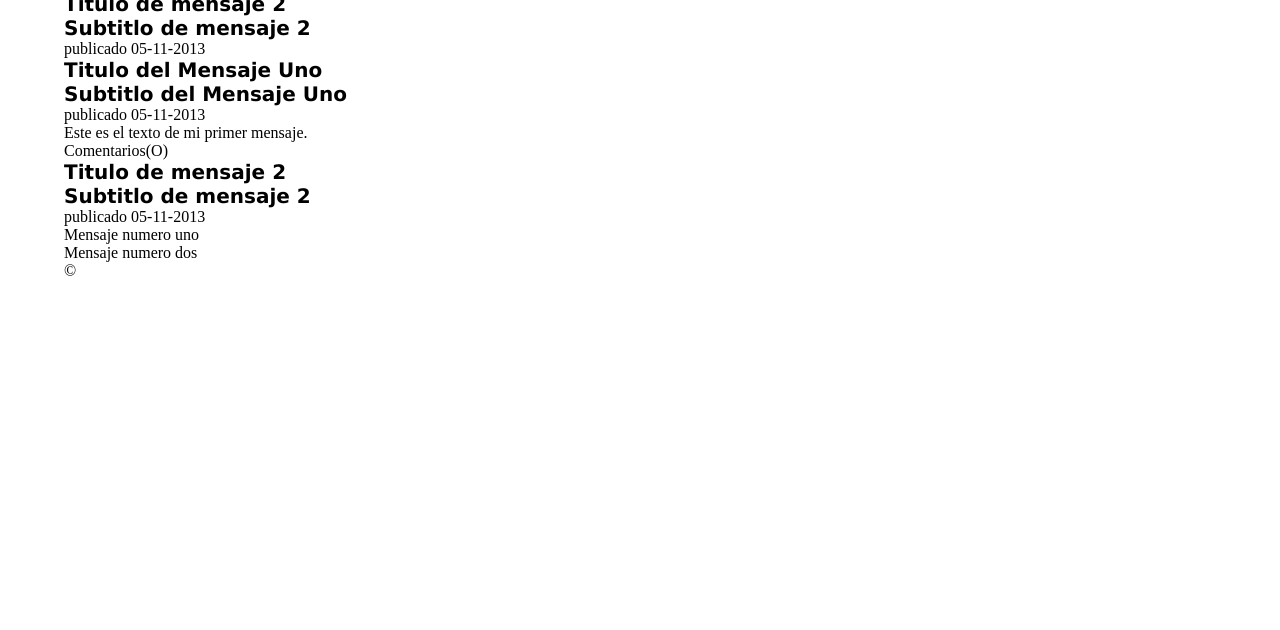
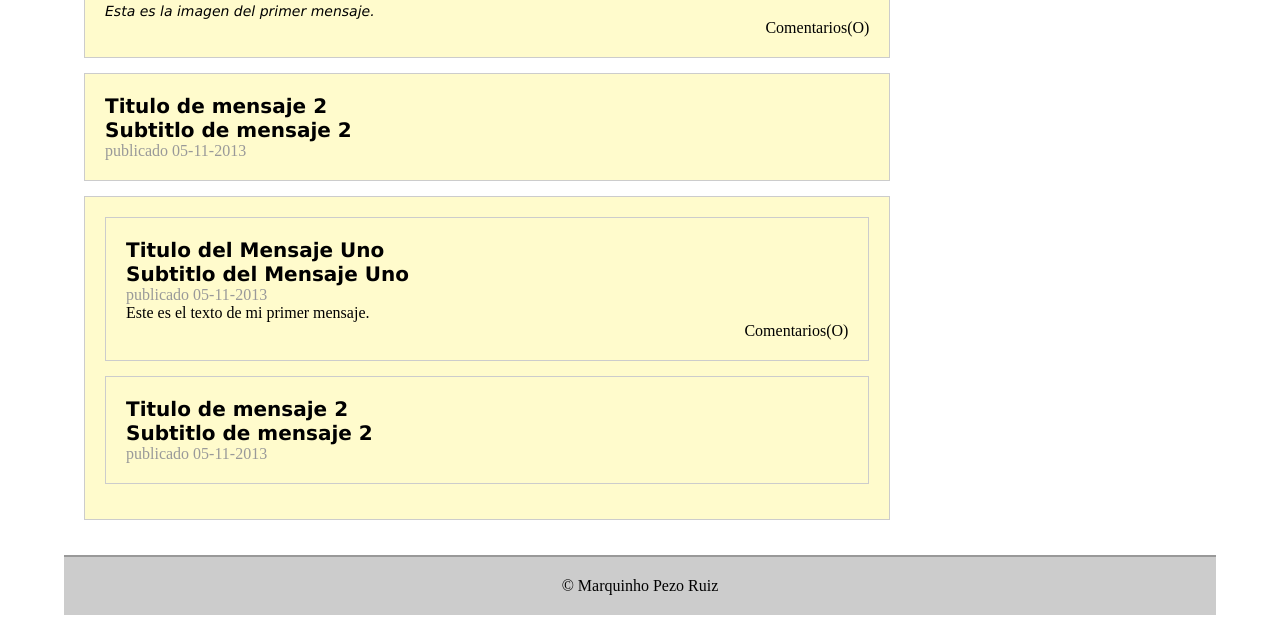
Before and after one commit to marquinhoPezo/itec, a PHP site: page / in a window 1280 px wide. Shown: the part 543-1173 px from the top of the page. Before the commit the page ends 819 px from the top, so only its background shows below. Run offline with PHP 8.4, Linux system fonts and the light colour scheme.

Commit message:
POR EMPEZAR EL TERCER VIDEO DEL TUTORIAL- EN CASA

```diff
--- a/css/estilos.css
+++ b/css/estilos.css
@@ -20,3 +20,59 @@ h2{
 	margin:15px auto;
 	text-align: left;
 }
+#cabecera{
+	background: #fffbb9;
+	border:1px solid #999;
+	padding: 20px;
+}
+#menu{
+	background: #ccc;
+	padding: 5px 15px;
+	/*padding: superior  inferior ; */
+
+}
+#menu li{
+	display: inline-block;
+	list-style: none;
+	padding: 5px;
+	font: bold 14px verdana,sans-serif;
+}
+#seccion{
+
+	width: 70%;
+	margin:20px;
+	float: left;
+
+}
+#columna{
+
+	width: 20%;
+	margin: 20px 0px;
+	float: left;
+	padding: 20px;
+	background: #ccc;
+}
+#pie{
+	clear: both;/* Para restablecer las consecuencias del float:left de su anterior bloque(en este caso el id #columna)*/
+	background: #ccc;
+	text-align: center;
+	padding: 20px;
+	border-top: 2px solid #999;
+}
+article{
+	background: #fffbcc;
+	border:1px solid #ccc;
+	padding: 20px;
+	margin-bottom: 15px;
+}
+
+article footer{
+	text-align: right;
+}
+time{
+	color: #999;
+}
+
+figcaption{
+font:italic 14px verdana, sans-serif;
+}
--- a/index.php
+++ b/index.php
@@ -81,7 +81,7 @@
 			<blockquote>Mensaje numero dos</blockquote>
 		</aside>
 		<footer id="pie">
-			&copy;
+			&copy; Marquinho Pezo Ruiz
 		</footer>
 	</div>
 </body>
```
